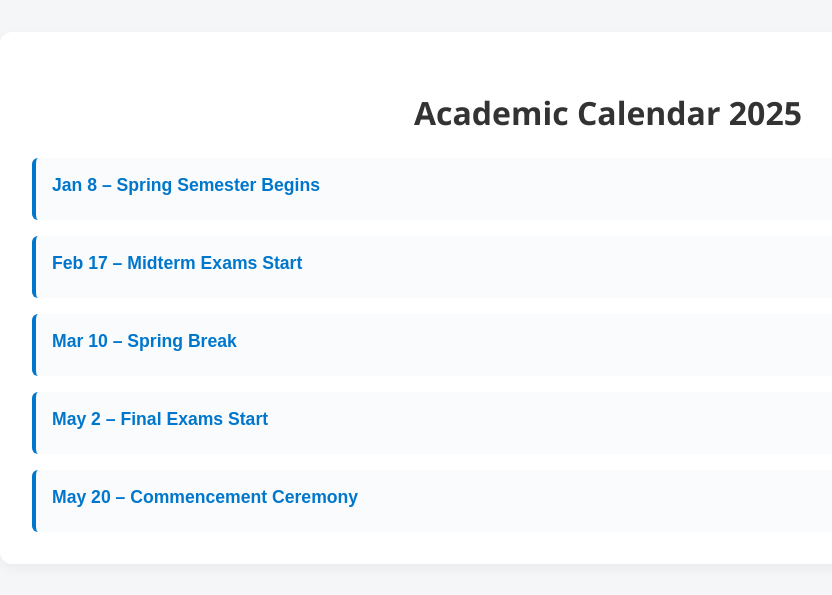
After one commit to lemonlikeme/CMS, a PHP site: the page made by CMSTestProj/Build Template/assets/academic-calendar/calendar.html in a window 1280 px wide. The commit adds this page. Shown: the top 595 px of the page, without its empty margins (32-864 px from the left). Run offline with PHP 8.4, Linux system fonts and the light colour scheme.

Commit message:
need passing

```diff
--- /dev/null
+++ b/CMSTestProj/Build Template/assets/academic-calendar/calendar.css
@@ -0,0 +1,64 @@
+body {
+  font-family: 'Segoe UI', sans-serif;
+  background-color: #f4f6f8;
+  margin: 0;
+  padding: 2rem;
+  color: #333;
+}
+
+.calendar-section {
+  margin: auto;
+  background: white;
+  padding: 2rem;
+  border-radius: 12px;
+  box-shadow: 0 4px 12px rgba(0, 0, 0, 0.05);
+}
+
+.calendar-title {
+  text-align: center;
+  font-size: 2rem;
+  margin-bottom: 1.5rem;
+}
+
+.calendar-grid {
+  display: flex;
+  flex-direction: column;
+  gap: 1rem;
+}
+
+.calendar-event {
+  border-left: 4px solid #0077cc;
+  background: #f9fbfc;
+  padding: 1rem;
+  border-radius: 6px;
+  transition: background 0.3s ease;
+}
+
+.calendar-event:hover {
+  background: #eef6fb;
+}
+
+.calendar-date {
+  background: none;
+  border: none;
+  font-size: 1.1rem;
+  text-align: left;
+  width: 100%;
+  cursor: pointer;
+  padding: 0;
+  font-weight: bold;
+  color: #0077cc;
+}
+
+.calendar-details {
+  max-height: 0;
+  overflow: hidden;
+  transition: max-height 0.4s ease;
+  font-size: 0.95rem;
+  margin-top: 0.5rem;
+  color: #555;
+}
+
+.calendar-event.active .calendar-details {
+  max-height: 100px;
+}
--- /dev/null
+++ b/CMSTestProj/Build Template/assets/academic-calendar/calendar.html
@@ -0,0 +1,37 @@
+<!DOCTYPE html>
+<html lang="en">
+<head>
+  <meta charset="UTF-8" />
+  <meta name="viewport" content="width=device-width, initial-scale=1.0"/>
+  <title>Academic Calendar</title>
+  <link rel="stylesheet" href="calendar.css" />
+  <script src="calendar.js" defer></script>
+</head>
+<body>
+  <section class="calendar-section">
+    <h2 class="calendar-title">Academic Calendar 2025</h2>
+    <div class="calendar-grid">
+      <div class="calendar-event">
+        <button class="calendar-date">Jan 8 – Spring Semester Begins</button>
+        <div class="calendar-details">First day of classes for the spring term.</div>
+      </div>
+      <div class="calendar-event">
+        <button class="calendar-date">Feb 17 – Midterm Exams Start</button>
+        <div class="calendar-details">Midterm exams will be held from Feb 17–21.</div>
+      </div>
+      <div class="calendar-event">
+        <button class="calendar-date">Mar 10 – Spring Break</button>
+        <div class="calendar-details">Spring break: March 10–14. No classes.</div>
+      </div>
+      <div class="calendar-event">
+        <button class="calendar-date">May 2 – Final Exams Start</button>
+        <div class="calendar-details">Final exams for all programs from May 2–10.</div>
+      </div>
+      <div class="calendar-event">
+        <button class="calendar-date">May 20 – Commencement Ceremony</button>
+        <div class="calendar-details">Graduation ceremony held in the main auditorium.</div>
+      </div>
+    </div>
+  </section>
+</body>
+</html>
--- a/CMSTestProj/Build Template/fonts.php
+++ b/CMSTestProj/Build Template/fonts.php
@@ -12,7 +12,6 @@ if (isset($_GET['selectedColor'])) {
   <meta name="viewport" content="width=device-width, initial-scale=1.0"/>
   <title>Fonts</title>
   <!-- Add Google Fonts -->
-  <link href="https://fonts.googleapis.com/css2?family=Helvetica+Neue&family=Roboto&family=Open+Sans&family=Georgia&family=Times+New+Roman&family=Garamond&family=Playfair+Display&family=Montserrat&family=Poppins&display=swap" rel="stylesheet">
   <link rel="stylesheet" href="test.css" />
   <style>
     <?php if (!empty($selectedColors)): ?>
@@ -74,8 +73,8 @@ if (isset($_GET['selectedColor'])) {
             <div class="preview-main">
               <img src="images/250x200.jpg" alt="Preview" class="preview-image"/>
               <div class="preview-text">
-                <h2 class="pv-text">More about our brand</h2>
-                <p class="pv-text">
+                <h2 class="pv-text-h2">More about our brand</h2>
+                <p class="pv-text-p">
                   Inform individuals about your identity, the place from which you originate,
                   the methodology you employ in your work, or the sources of inspiration that drive you.
                   You have the capability to do this.
--- a/CMSTestProj/Build Template/site.php
+++ b/CMSTestProj/Build Template/site.php
@@ -5,7 +5,6 @@ session_start();
 if ($_SERVER["REQUEST_METHOD"] == "POST") {
     $siteTitle = htmlspecialchars(trim($_POST['site-title']));
 
-    // You can store it in session or database
     $_SESSION['site-title'] = $siteTitle;
 
     // Redirect to next step
@@ -73,6 +72,7 @@ if ($_SERVER["REQUEST_METHOD"] == "POST") {
       </div>
 
     </div>
+
   </div>
 
   <script src="scripts.js"></script>
--- a/CMSTestProj/jscripts/bTfont.js
+++ b/CMSTestProj/jscripts/bTfont.js
@@ -1,6 +1,7 @@
 function changeFont(fontName) {
-  const previewText = document.querySelector('.pv-text h2');
-  const previewParagraph = document.querySelector('.pv-text p');
+  console.log('Pallete clicked');
+  const previewText = document.querySelector('.pv-text-h2');
+  const previewParagraph = document.querySelector('.pv-text-p');
 
   previewText.style.fontFamily = fontName;
   previewParagraph.style.fontFamily = fontName;
```
Also changed, not shown: CMSTestProj/Build Template/assets/faq/faq.html (+8 -8 lines), CMSTestProj/Build Template/builder/asset_manager.js (+142 -48 lines), CMSTestProj/Build Template/homepage.php (+8 -12 lines), CMSTestProj/Build Template/preferences_helper.php (added, +34 -0 lines), CMSTestProj/Build Template/save_preferences.php (added, +84 -0 lines), CMSTestProj/Build Template/scripts.js (+3 -4 lines), CMSTestProj/Build Template/builder/uploads/681ebe395bd85_10b761dfe45d49775cd194a9810595b0.jpg (added). Lines whose indentation alone changed are shown as unchanged.
